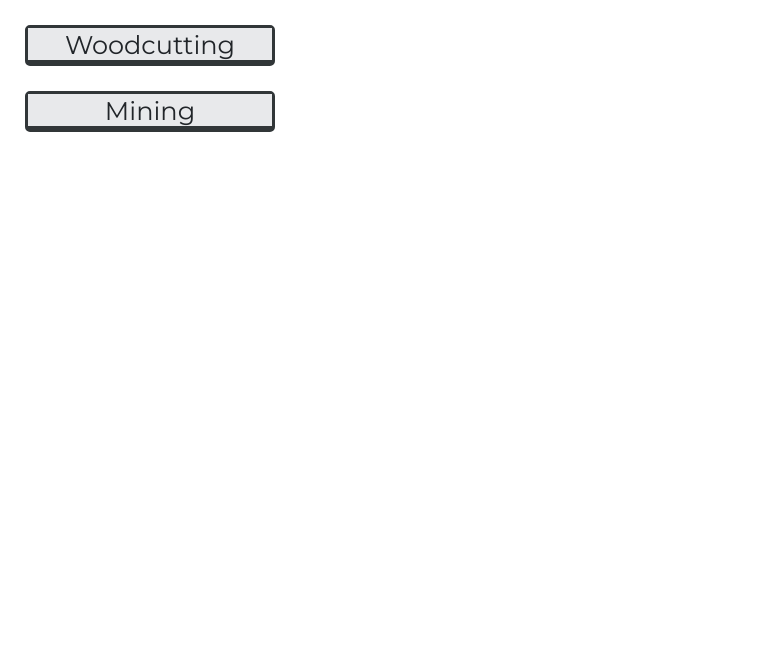
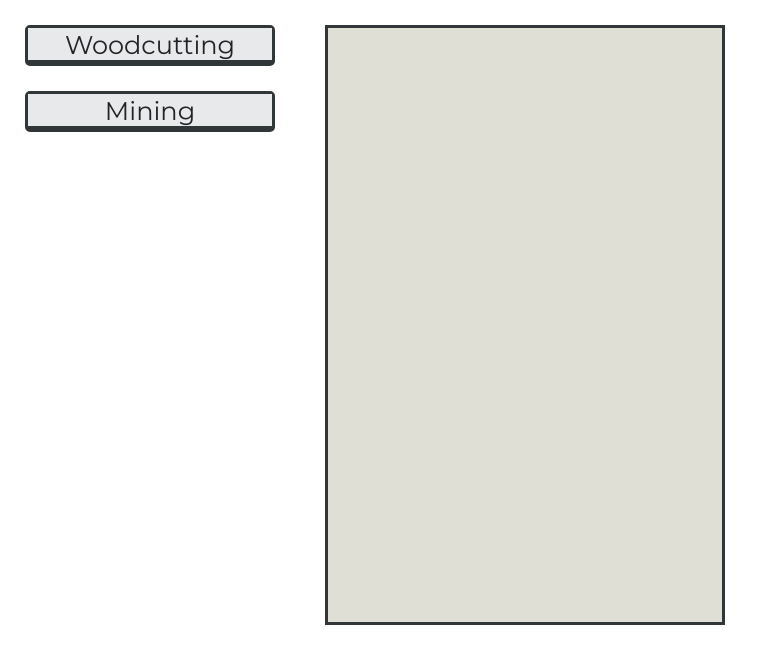
Before and after one commit to theRJMurray/skilling, a React (Create React App) app: page / in a window 1280 px wide. Shown: the top 664 px of the page, without its empty margins (0-763 px from the left). Built offline with nearby package versions, Linux system fonts and the light colour scheme.

Commit message:
small updates

```diff
--- a/src/App.js
+++ b/src/App.js
@@ -33,30 +33,30 @@ const App = () => {
 	}
 
 	return (
-		<div>
-			<Skill takeAction={chopWood} skill={woodcutting} skillName={"Woodcutting"} skillAction={"Chop Wood"} />
-			<Skill takeAction={mineOre} skill={mining} skillName={"Mining"} skillAction={"Mine Ore"} />
+		<div style={{ display: 'flex' }}>
+			<div>
+				<Skill takeAction={chopWood} skill={woodcutting} skillName={"Woodcutting"} skillAction={"Chop Wood"} />
+				<Skill takeAction={mineOre} skill={mining} skillName={"Mining"} skillAction={"Mine Ore"} />
+			</div>
+			<div>
+				<Inventory />
+			</div>
 		</div>
 	);
 };
 
 export default App;
 
-const Inventory = () => {
-	let starterKit = [
-		{ id: 0, name: 'shovel', quantity: 1 },
-		{ id: 1, name: 'pickle', quantity: 4 }
-	]
-
-	const [inventory, setInventory] = useState(starterKit)
+const Inventory = props => {
 
 	return (
 		<div className="inventoryContainer">
-			{inventory.map((o) =>
+			{/* {inventory.map((o) =>
 				<div>
 					<p>{o.name}</p>
 					<p>{o.quantity}</p>
-				</div>)}
+				</div>)
+			} */}
 		</div>
 	);
 }
```
